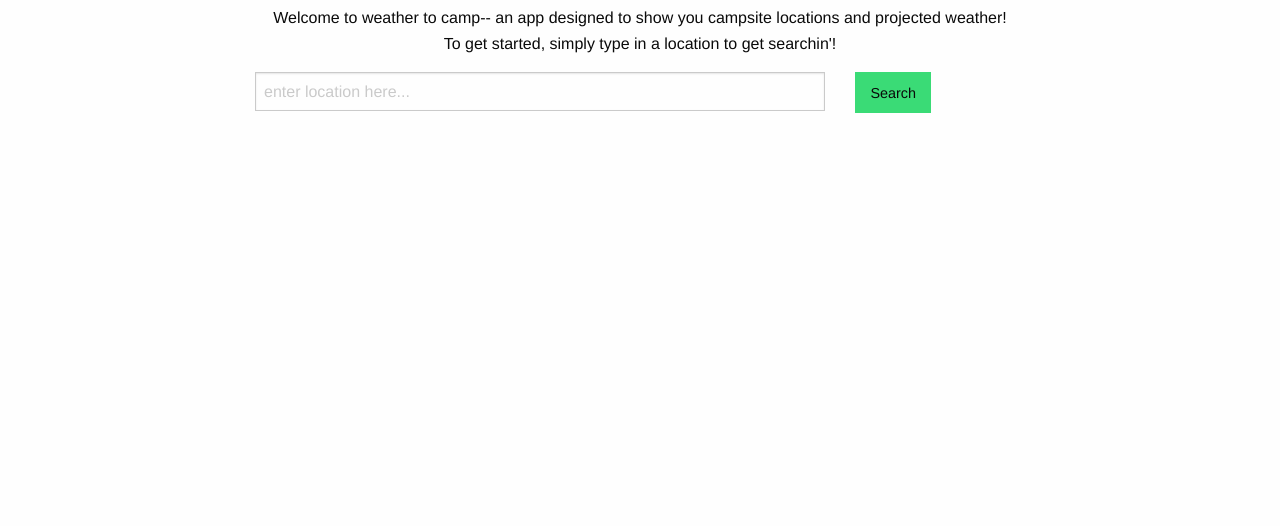
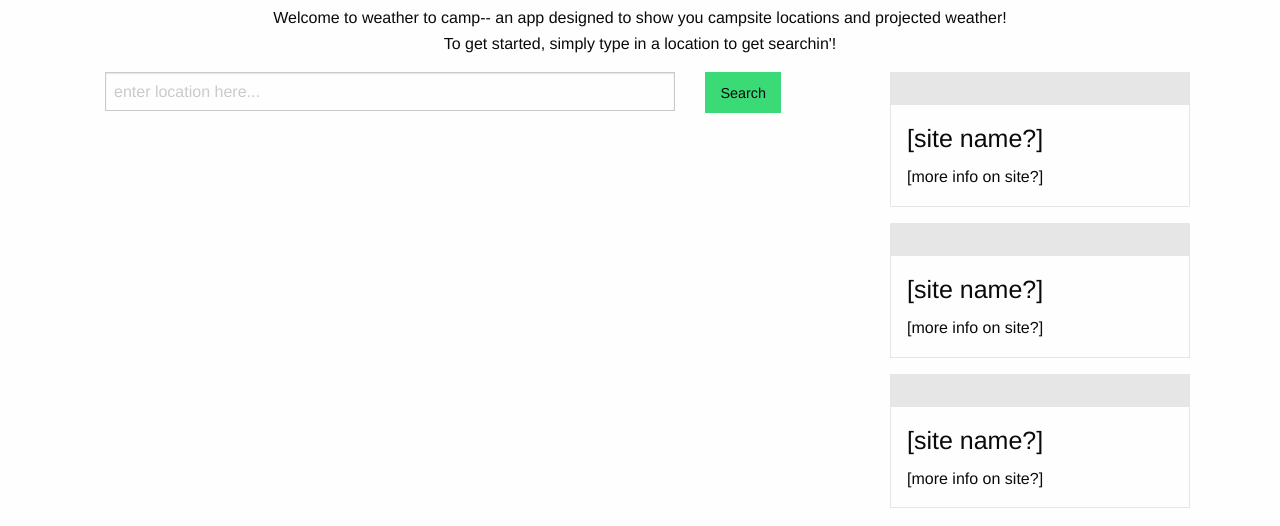
Before and after one commit to rjblake88/weather-to-camp, a plain HTML site: page index.html in a window 1280 px wide. Shown: the part 70-596 px from the top of the page. Drawn offline with nearby package versions, Linux system fonts and the light colour scheme.

Commit message:
added cards for search results

```diff
--- a/index.html
+++ b/index.html
@@ -22,16 +22,49 @@
       </div>
     </header>
 <body>
-
+    <!--search form-->
       <form>
         <div class="grid-container">
           <div class="grid-x grid-padding-x align-center">
             <div class="medium-6 cell search-bar">
                 <input type="text" id="search-bar" placeholder="enter location here...">
-
             </div>
             <div class="medium-2 cell">
             <button type="button" class="button rounded bordered shadow success" id="search-btn">Search</button>
         </div>
+         <!-- cards to display search result for campsites-->
+         <div class="card-container">
+         <div class="card" style="width: 300px;">
+            <div class="card-divider" id="card-header">
+
+            </div>
+            <div class="card-section">
+              <h4>[site name?]</h4>
+              <p>[more info on site?]</p>
+            </div>
+          </div>
+
+          <div class="card" style="width: 300px;">
+            <div class="card-divider" id="card-header">
+
+            </div>
+            <div class="card-section">
+              <h4>[site name?]</h4>
+              <p>[more info on site?]</p>
+            </div>
+          </div>
+
+          <div class="card" style="width: 300px;">
+            <div class="card-divider" id="card-header">
+
+            </div>
+
+            <div class="card-section">
+              <h4>[site name?]</h4>
+              <p>[more info on site?]</p>
+            </div>
+          </div>
+        </div>
+
 </body>
 </html>
```
